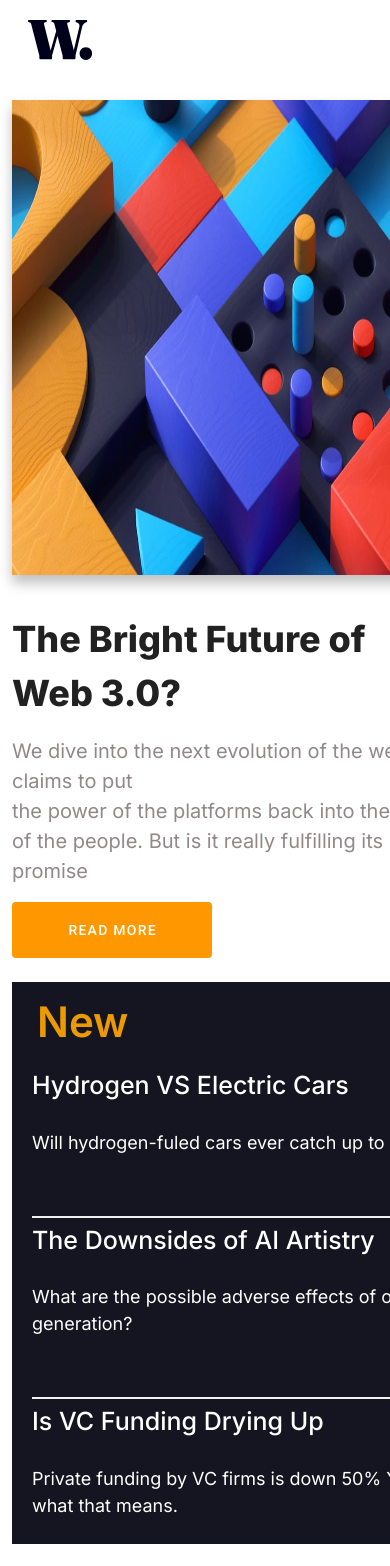
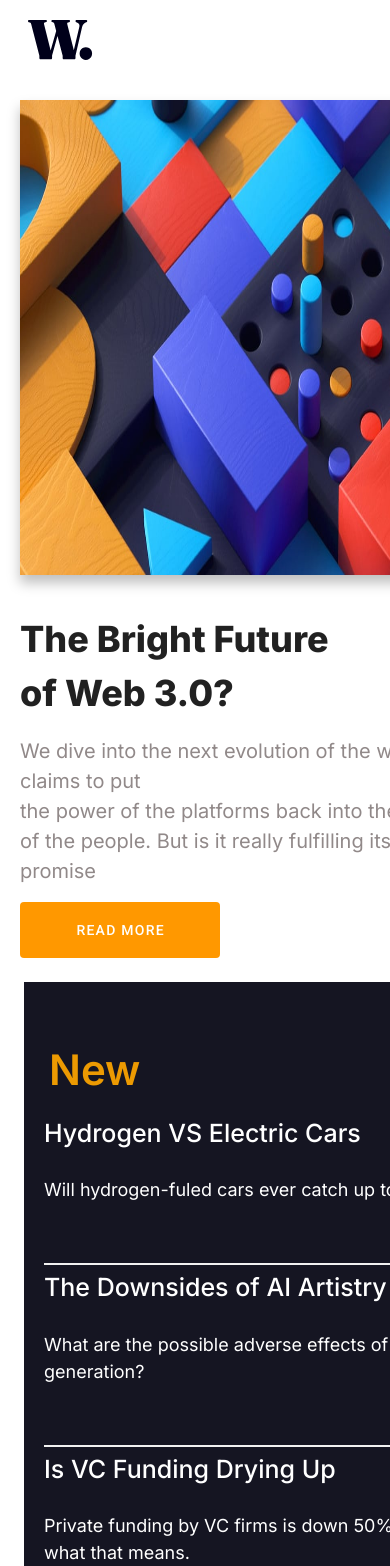
Before and after one commit to med-redha/home-page, a Vue app in the folder fem-landingpage/: page / in a window 390 px wide. Shown: the top 1566 px of the page. Built offline with nearby package versions, Linux system fonts and the light colour scheme.

Commit message:
style: edit general style

```diff
--- a/fem-landingpage/src/style/style.scss
+++ b/fem-landingpage/src/style/style.scss
@@ -39,6 +39,7 @@
         .section_one {
           display: flex;
           flex-direction: column;
+          margin: 0px 8px;
           gap: 30px;
           .hero_section {
             .hero_img {
@@ -72,8 +73,9 @@
         }
         .section_two {
           width: 590px;
-          height: 562px;
+          height: 692px;
           display: flex;
+          margin: 0px 12px;
           flex-direction: column;
           justify-content: center;
           background-color: rgba(3, 3, 17, 0.925);
@@ -84,13 +86,13 @@
             font-weight: 600;
             padding: 10px;
             margin-top: 35px;
-            margin-left: 15px;
+            margin: 0px 15px;
           }
           .st_cntnt {
             display: flex;
             flex-direction: column;
             gap: 20px;
-            margin: 0px 0px 0px 20px;
+            margin: 0px 20px ;
             .devider {
               margin-top: 10px;
               border: 1px solid #f1f1f1;
@@ -117,6 +119,7 @@
           flex-direction: column;
           gap: 40px;
           margin-bottom: 10px;
+          margin: 0px 20px;
         }
       }
     }
```
